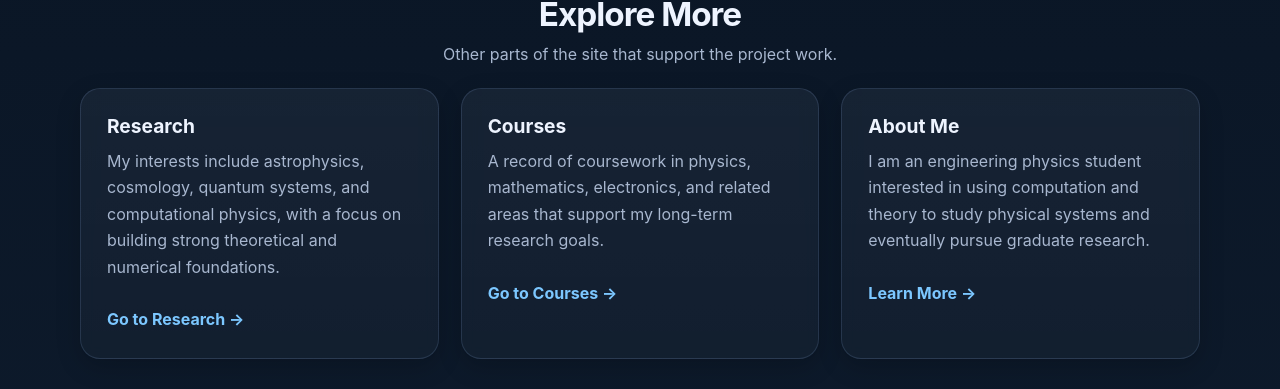
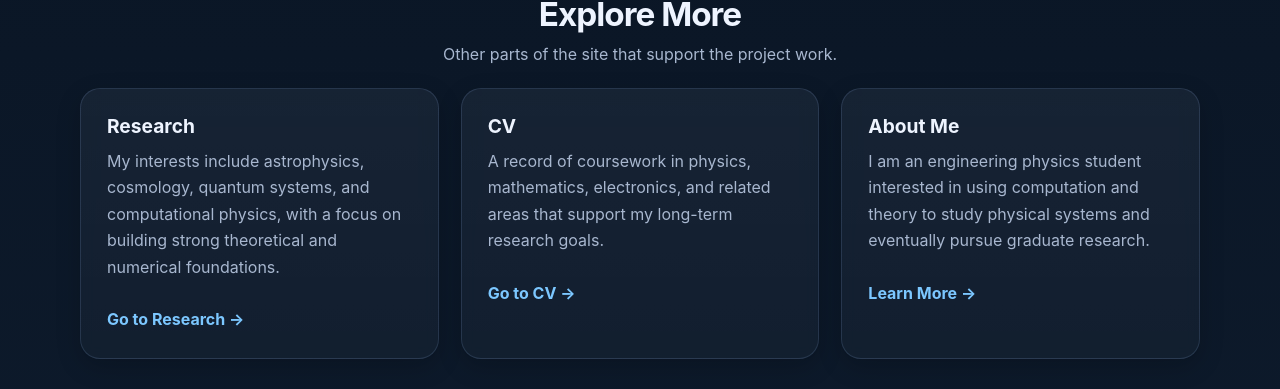
Before and after one commit to jacklittle4/jacklittle4.github.io, a Jekyll site: the page built from index.html, in a window 1280 px wide and 1348 px high. Shown: the part 846-1235 px from the top of the window. Built offline with Jekyll 4.4.1, drawn with Linux system fonts in a browser that asks for light colours.

Commit message:
Change 'Courses' section to 'CV'

```diff
--- a/index.html
+++ b/index.html
@@ -73,12 +73,12 @@ permalink: /
     </div>
 
     <div class="card">
-      <h3>Courses</h3>
+      <h3>CV</h3>
       <p>
         A record of coursework in physics, mathematics, electronics, and related areas
         that support my long-term research goals.
       </p>
-      <a href="/courses/" class="text-link">Go to Courses →</a>
+      <a href="/cv/" class="text-link">Go to CV →</a>
     </div>
 
     <div class="card">
```
